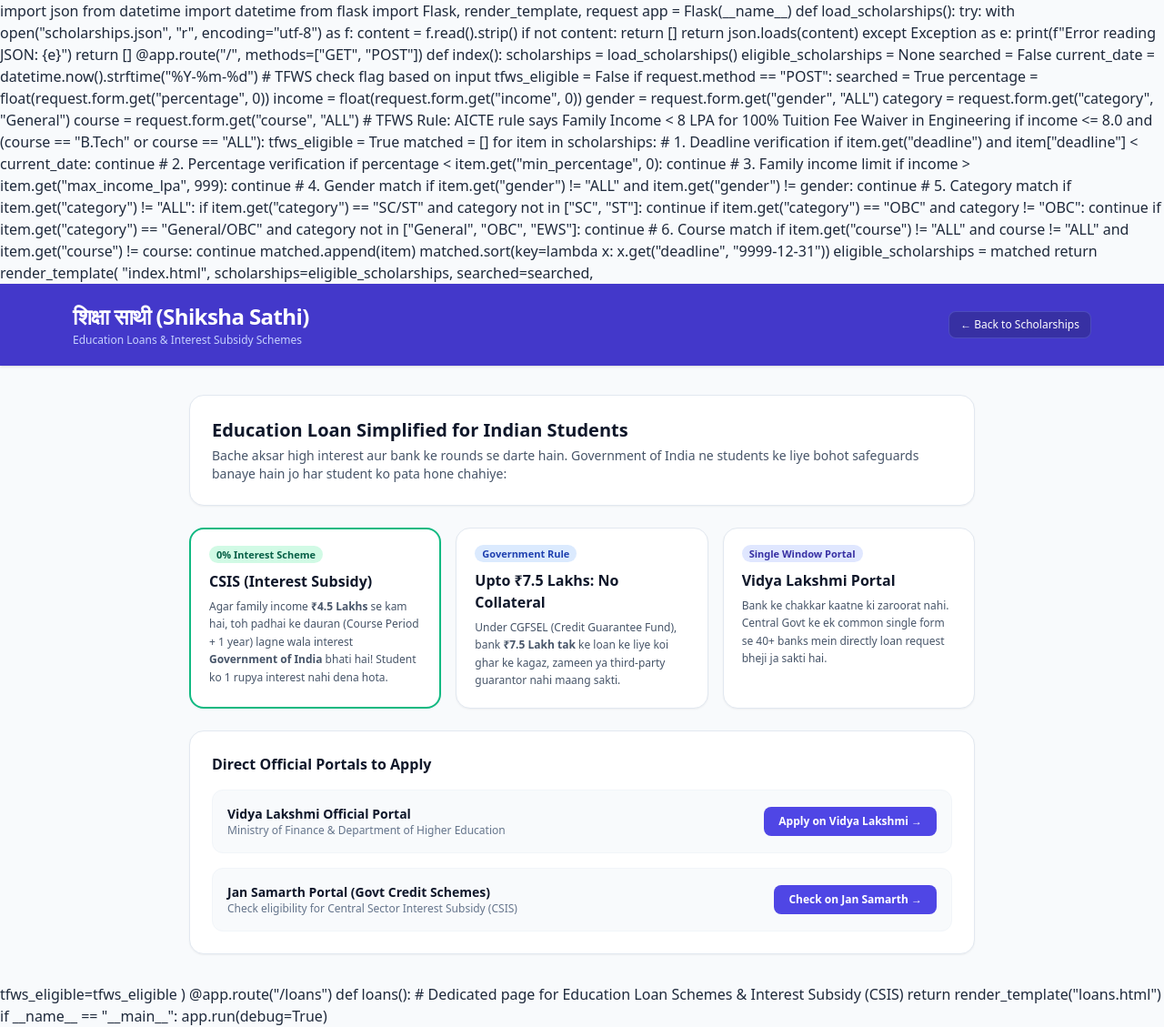
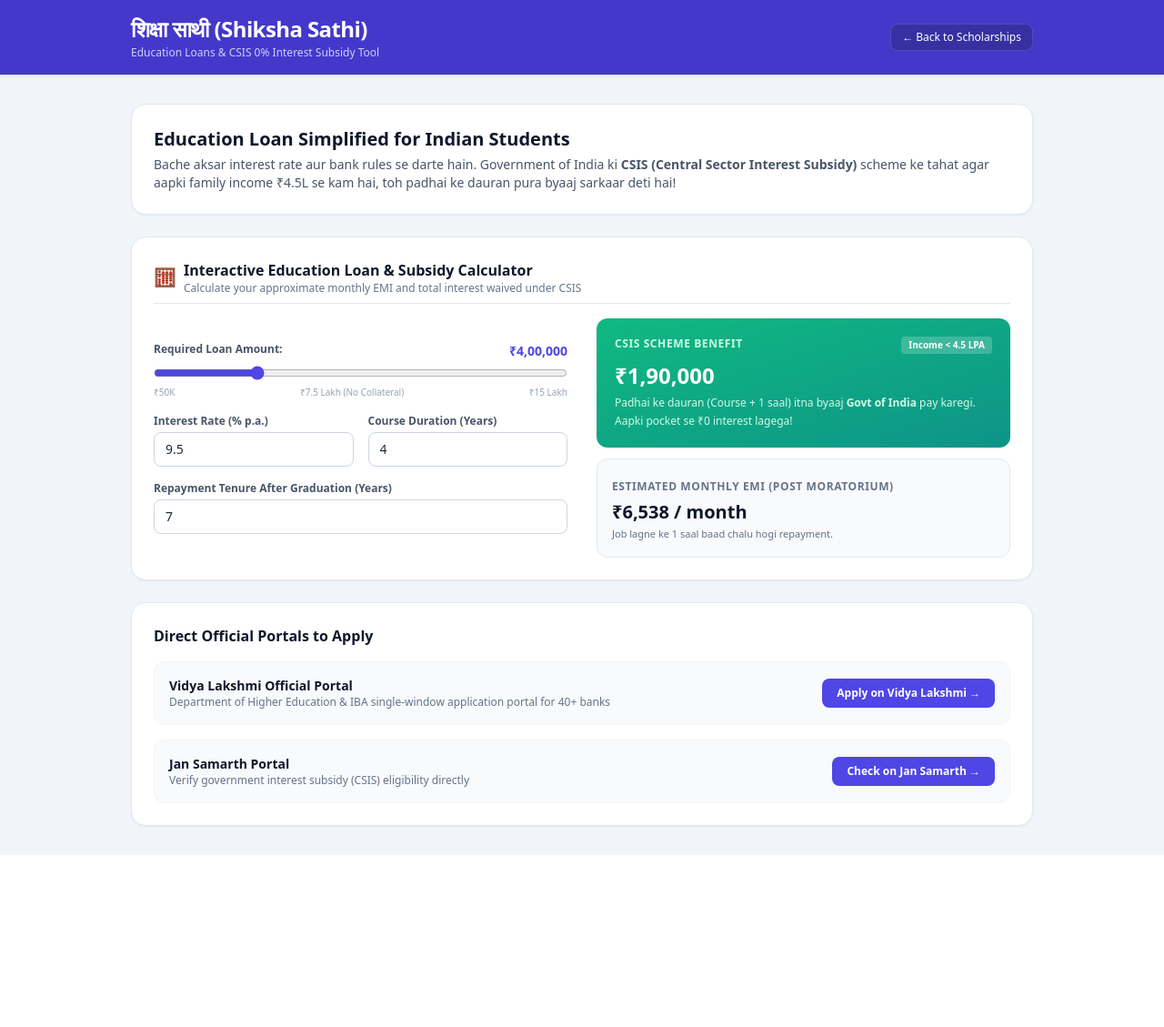
Before and after one commit to panditmanas2007-dotcom/shiksha-sathi, a Flask app: page /loans in a window 1280 px wide. Shown: the whole page at 91% size. After the commit the page ends 940 px from the top, so only its background shows below. Run offline with Flask 3, Linux system fonts and the light colour scheme; some libraries are stand-ins or nearby versions.

Commit message:
Added interactive CSIS subsidy and loan EMI calculator

```diff
--- a/templates/loans.html
+++ b/templates/loans.html
@@ -1,97 +1,19 @@
-import json
-from datetime import datetime
-from flask import Flask, render_template, request
-
-app = Flask(__name__)
-
-def load_scholarships():
-    try:
-        with open("scholarships.json", "r", encoding="utf-8") as f:
-            content = f.read().strip()
-            if not content:
-                return []
-            return json.loads(content)
-    except Exception as e:
-        print(f"Error reading JSON: {e}")
-        return []
-
-@app.route("/", methods=["GET", "POST"])
-def index():
-    scholarships = load_scholarships()
-    eligible_scholarships = None
-    searched = False
-    current_date = datetime.now().strftime("%Y-%m-%d")
-
-    # TFWS check flag based on input
-    tfws_eligible = False
-
-    if request.method == "POST":
-        searched = True
-        percentage = float(request.form.get("percentage", 0))
-        income = float(request.form.get("income", 0))
-        gender = request.form.get("gender", "ALL")
-        category = request.form.get("category", "General")
-        course = request.form.get("course", "ALL")
-
-        # TFWS Rule: AICTE rule says Family Income < 8 LPA for 100% Tuition Fee Waiver in Engineering
-        if income <= 8.0 and (course == "B.Tech" or course == "ALL"):
-            tfws_eligible = True
-
-        matched = []
-        for item in scholarships:
-            # 1. Deadline verification
-            if item.get("deadline") and item["deadline"] < current_date:
-                continue
-
-            # 2. Percentage verification
-            if percentage < item.get("min_percentage", 0):
-                continue
-
-            # 3. Family income limit
-            if income > item.get("max_income_lpa", 999):
-                continue
-
-            # 4. Gender match
-            if item.get("gender") != "ALL" and item.get("gender") != gender:
-                continue
-
-            # 5. Category match
-            if item.get("category") != "ALL":
-                if item.get("category") == "SC/ST" and category not in ["SC", "ST"]:
-                    continue
-                if item.get("category") == "OBC" and category != "OBC":
-                    continue
-                if item.get("category") == "General/OBC" and category not in ["General", "OBC", "EWS"]:
-                    continue
-
-            # 6. Course match
-            if item.get("course") != "ALL" and course != "ALL" and item.get("course") != course:
-                continue
-
-            matched.append(item)
-
-        matched.sort(key=lambda x: x.get("deadline", "9999-12-31"))
-        eligible_scholarships = matched
-
-    return render_template(
-        "index.html",
-        scholarships=eligible_scholarships,
-        searched=searched,<!DOCTYPE html>
+<!DOCTYPE html>
 <html lang="en">
 <head>
   <meta charset="UTF-8" />
   <meta name="viewport" content="width=device-width, initial-scale=1.0" />
-  <title>Education Loan & CSIS Guide - Shiksha Sathi</title>
+  <title>Education Loan & CSIS Calculator - Shiksha Sathi</title>
   <script src="https://cdn.tailwindcss.com"></script>
 </head>
-<body class="bg-slate-50 text-slate-800 min-h-screen">
+<body class="bg-slate-100 text-slate-800 min-h-screen">
 
   <!-- Header -->
-  <header class="bg-indigo-700 text-white py-5 shadow">
-    <div class="max-w-6xl mx-auto px-4 flex justify-between items-center">
+  <header class="bg-indigo-700 text-white py-4 shadow">
+    <div class="max-w-5xl mx-auto px-4 flex justify-between items-center">
       <div>
         <h1 class="text-2xl font-black tracking-tight">शिक्षा साथी (Shiksha Sathi)</h1>
-        <p class="text-indigo-200 text-xs mt-0.5">Education Loans & Interest Subsidy Schemes</p>
+        <p class="text-indigo-200 text-xs mt-0.5">Education Loans & CSIS 0% Interest Subsidy Tool</p>
       </div>
       <a href="/" class="text-xs bg-indigo-800 hover:bg-indigo-900 border border-indigo-400/30 text-white px-3 py-1.5 rounded-lg font-medium transition">
         &larr; Back to Scholarships
@@ -99,46 +21,81 @@ def index():
     </div>
   </header>
 
-  <main class="max-w-4xl mx-auto px-4 py-8 space-y-6">
+  <main class="max-w-5xl mx-auto px-4 py-8 space-y-6">
 
     <!-- Hero Box -->
     <div class="bg-white p-6 rounded-2xl border border-slate-200 shadow-sm">
       <h2 class="text-xl font-bold text-slate-900">Education Loan Simplified for Indian Students</h2>
       <p class="text-sm text-slate-600 mt-1">
-        Bache aksar high interest aur bank ke rounds se darte hain. Government of India ne students ke liye bohot safeguards banaye hain jo har student ko pata hone chahiye:
+        Bache aksar interest rate aur bank rules se darte hain. Government of India ki <strong>CSIS (Central Sector Interest Subsidy)</strong> scheme ke tahat agar aapki family income ₹4.5L se kam hai, toh padhai ke dauran pura byaaj sarkaar deti hai!
       </p>
     </div>
 
-    <!-- 3 Key Pillars -->
-    <div class="grid grid-cols-1 md:grid-cols-3 gap-4">
-
-      <!-- CSIS Card -->
-      <div class="bg-white p-5 rounded-2xl border-2 border-emerald-500 shadow-sm">
-        <span class="bg-emerald-100 text-emerald-800 text-[11px] font-bold px-2 py-0.5 rounded-full">0% Interest Scheme</span>
-        <h3 class="font-bold text-slate-900 text-base mt-2">CSIS (Interest Subsidy)</h3>
-        <p class="text-xs text-slate-600 mt-1.5 leading-relaxed">
-          Agar family income <strong>₹4.5 Lakhs</strong> se kam hai, toh padhai ke dauran (Course Period + 1 year) lagne wala interest <strong>Government of India</strong> bhati hai! Student ko 1 rupya interest nahi dena hota.
-        </p>
+    <!-- Interactive CSIS & EMI Calculator -->
+    <div class="bg-white p-6 rounded-2xl border border-slate-200 shadow-sm">
+      <div class="flex items-center gap-2 mb-4 pb-2 border-b">
+        <span class="text-xl">🧮</span>
+        <div>
+          <h3 class="font-bold text-slate-900 text-base">Interactive Education Loan & Subsidy Calculator</h3>
+          <p class="text-xs text-slate-500">Calculate your approximate monthly EMI and total interest waived under CSIS</p>
+        </div>
       </div>
 
-      <!-- No Collateral Card -->
-      <div class="bg-white p-5 rounded-2xl border border-slate-200 shadow-sm">
-        <span class="bg-blue-100 text-blue-800 text-[11px] font-bold px-2 py-0.5 rounded-full">Government Rule</span>
-        <h3 class="font-bold text-slate-900 text-base mt-2">Upto ₹7.5 Lakhs: No Collateral</h3>
-        <p class="text-xs text-slate-600 mt-1.5 leading-relaxed">
-          Under CGFSEL (Credit Guarantee Fund), bank <strong>₹7.5 Lakh tak</strong> ke loan ke liye koi ghar ke kagaz, zameen ya third-party guarantor nahi maang sakti.
-        </p>
+      <div class="grid grid-cols-1 md:grid-cols-2 gap-8 items-center">
+        <!-- Input Form -->
+        <div class="space-y-4">
+          <div>
+            <div class="flex justify-between text-xs font-bold text-slate-600 mb-1">
+              <span>Required Loan Amount:</span>
+              <span id="loanAmountText" class="text-indigo-600 text-sm font-extrabold">₹4,00,000</span>
+            </div>
+            <input type="range" id="loanAmount" min="50000" max="1500000" step="25000" value="400000" class="w-full accent-indigo-600 cursor-pointer" oninput="calculateLoan()" />
+            <div class="flex justify-between text-[10px] text-slate-400">
+              <span>₹50K</span>
+              <span>₹7.5 Lakh (No Collateral)</span>
+              <span>₹15 Lakh</span>
+            </div>
+          </div>
+
+          <div class="grid grid-cols-2 gap-4">
+            <div>
+              <label class="block text-xs font-bold text-slate-600 mb-1">Interest Rate (% p.a.)</label>
+              <input type="number" id="interestRate" value="9.5" step="0.1" class="w-full px-3 py-2 border border-slate-300 rounded-lg text-sm outline-none focus:ring-2 focus:ring-indigo-500" oninput="calculateLoan()" />
+            </div>
+            <div>
+              <label class="block text-xs font-bold text-slate-600 mb-1">Course Duration (Years)</label>
+              <input type="number" id="courseYears" value="4" min="1" max="5" class="w-full px-3 py-2 border border-slate-300 rounded-lg text-sm outline-none focus:ring-2 focus:ring-indigo-500" oninput="calculateLoan()" />
+            </div>
+          </div>
+
+          <div>
+            <label class="block text-xs font-bold text-slate-600 mb-1">Repayment Tenure After Graduation (Years)</label>
+            <input type="number" id="repayYears" value="7" min="1" max="15" class="w-full px-3 py-2 border border-slate-300 rounded-lg text-sm outline-none focus:ring-2 focus:ring-indigo-500" oninput="calculateLoan()" />
+          </div>
+        </div>
+
+        <!-- Output Display Cards -->
+        <div class="space-y-3">
+          <!-- Green Subsidy Card -->
+          <div class="bg-gradient-to-br from-emerald-500 to-teal-600 text-white p-5 rounded-xl shadow-sm">
+            <div class="flex justify-between items-start">
+              <span class="text-xs font-bold uppercase tracking-wider text-emerald-100">CSIS Scheme Benefit</span>
+              <span class="bg-white/20 text-white text-[10px] px-2 py-0.5 rounded font-semibold">Income &lt; 4.5 LPA</span>
+            </div>
+            <p class="text-2xl font-black mt-2" id="subsidySavings">₹1,90,000</p>
+            <p class="text-xs text-emerald-100 mt-1 leading-relaxed">
+              Padhai ke dauran (Course + 1 saal) itna byaaj <strong>Govt of India</strong> pay karegi. Aapki pocket se ₹0 interest lagega!
+            </p>
+          </div>
+
+          <!-- Monthly EMI Card -->
+          <div class="bg-slate-50 border border-slate-200 p-4 rounded-xl">
+            <span class="text-xs font-bold text-slate-500 uppercase tracking-wider">Estimated Monthly EMI (Post Moratorium)</span>
+            <p class="text-xl font-extrabold text-slate-900 mt-1" id="monthlyEmi">₹6,540 / month</p>
+            <p class="text-[11px] text-slate-500 mt-0.5">Job lagne ke 1 saal baad chalu hogi repayment.</p>
+          </div>
+        </div>
       </div>
-
-      <!-- Vidya Lakshmi Portal -->
-      <div class="bg-white p-5 rounded-2xl border border-slate-200 shadow-sm">
-        <span class="bg-indigo-100 text-indigo-800 text-[11px] font-bold px-2 py-0.5 rounded-full">Single Window Portal</span>
-        <h3 class="font-bold text-slate-900 text-base mt-2">Vidya Lakshmi Portal</h3>
-        <p class="text-xs text-slate-600 mt-1.5 leading-relaxed">
-          Bank ke chakkar kaatne ki zaroorat nahi. Central Govt ke ek common single form se 40+ banks mein directly loan request bheji ja sakti hai.
-        </p>
-      </div>
-
     </div>
 
     <!-- Official Portals Section -->
@@ -148,7 +105,7 @@ def index():
       <div class="p-4 bg-slate-50 rounded-xl border border-slate-100 flex flex-col sm:flex-row justify-between items-start sm:items-center gap-3">
         <div>
           <h4 class="font-bold text-slate-900 text-sm">Vidya Lakshmi Official Portal</h4>
-          <p class="text-xs text-slate-500">Ministry of Finance & Department of Higher Education</p>
+          <p class="text-xs text-slate-500">Department of Higher Education & IBA single-window application portal for 40+ banks</p>
         </div>
         <a href="https://www.vidyalakshmi.co.in" target="_blank" class="text-xs font-semibold bg-indigo-600 hover:bg-indigo-700 text-white px-4 py-2 rounded-lg transition">
           Apply on Vidya Lakshmi &rarr;
@@ -157,26 +114,51 @@ def index():
 
       <div class="p-4 bg-slate-50 rounded-xl border border-slate-100 flex flex-col sm:flex-row justify-between items-start sm:items-center gap-3">
         <div>
-          <h4 class="font-bold text-slate-900 text-sm">Jan Samarth Portal (Govt Credit Schemes)</h4>
-          <p class="text-xs text-slate-500">Check eligibility for Central Sector Interest Subsidy (CSIS)</p>
+          <h4 class="font-bold text-slate-900 text-sm">Jan Samarth Portal</h4>
+          <p class="text-xs text-slate-500">Verify government interest subsidy (CSIS) eligibility directly</p>
         </div>
         <a href="https://www.jansamarth.in" target="_blank" class="text-xs font-semibold bg-indigo-600 hover:bg-indigo-700 text-white px-4 py-2 rounded-lg transition">
           Check on Jan Samarth &rarr;
         </a>
       </div>
-
     </div>
 
   </main>
+
+  <!-- Calculator Logic Script -->
+  <script>
+    function calculateLoan() {
+      const P = parseFloat(document.getElementById('loanAmount').value);
+      const annualRate = parseFloat(document.getElementById('interestRate').value);
+      const courseYears = parseFloat(document.getElementById('courseYears').value);
+      const repayYears = parseFloat(document.getElementById('repayYears').value);
+
+      document.getElementById('loanAmountText').innerText = "₹" + P.toLocaleString('en-IN');
+
+      // 1. Calculate CSIS Moratorium Savings (Course Period + 1 Year Grace Period)
+      const moratoriumYears = courseYears + 1.0;
+      const simpleInterestMoratorium = Math.round((P * annualRate * moratoriumYears) / 100);
+      document.getElementById('subsidySavings').innerText = "₹" + simpleInterestMoratorium.toLocaleString('en-IN');
+
+      // 2. Standard EMI Calculation: E = P * r * (1+r)^n / ((1+r)^n - 1)
+      const monthlyRate = (annualRate / 12) / 100;
+      const totalMonths = repayYears * 12;
+
+      let emi = 0;
+      if (monthlyRate > 0) {
+        emi = Math.round(
+          (P * monthlyRate * Math.pow(1 + monthlyRate, totalMonths)) /
+          (Math.pow(1 + monthlyRate, totalMonths) - 1)
+        );
+      } else {
+        emi = Math.round(P / totalMonths);
+      }
+
+      document.getElementById('monthlyEmi').innerText = "₹" + emi.toLocaleString('en-IN') + " / month";
+    }
+
+    // Run once on initial load
+    calculateLoan();
+  </script>
 </body>
 </html>
-        tfws_eligible=tfws_eligible
-    )
-
-@app.route("/loans")
-def loans():
-    # Dedicated page for Education Loan Schemes & Interest Subsidy (CSIS)
-    return render_template("loans.html")
-
-if __name__ == "__main__":
-    app.run(debug=True)
```
